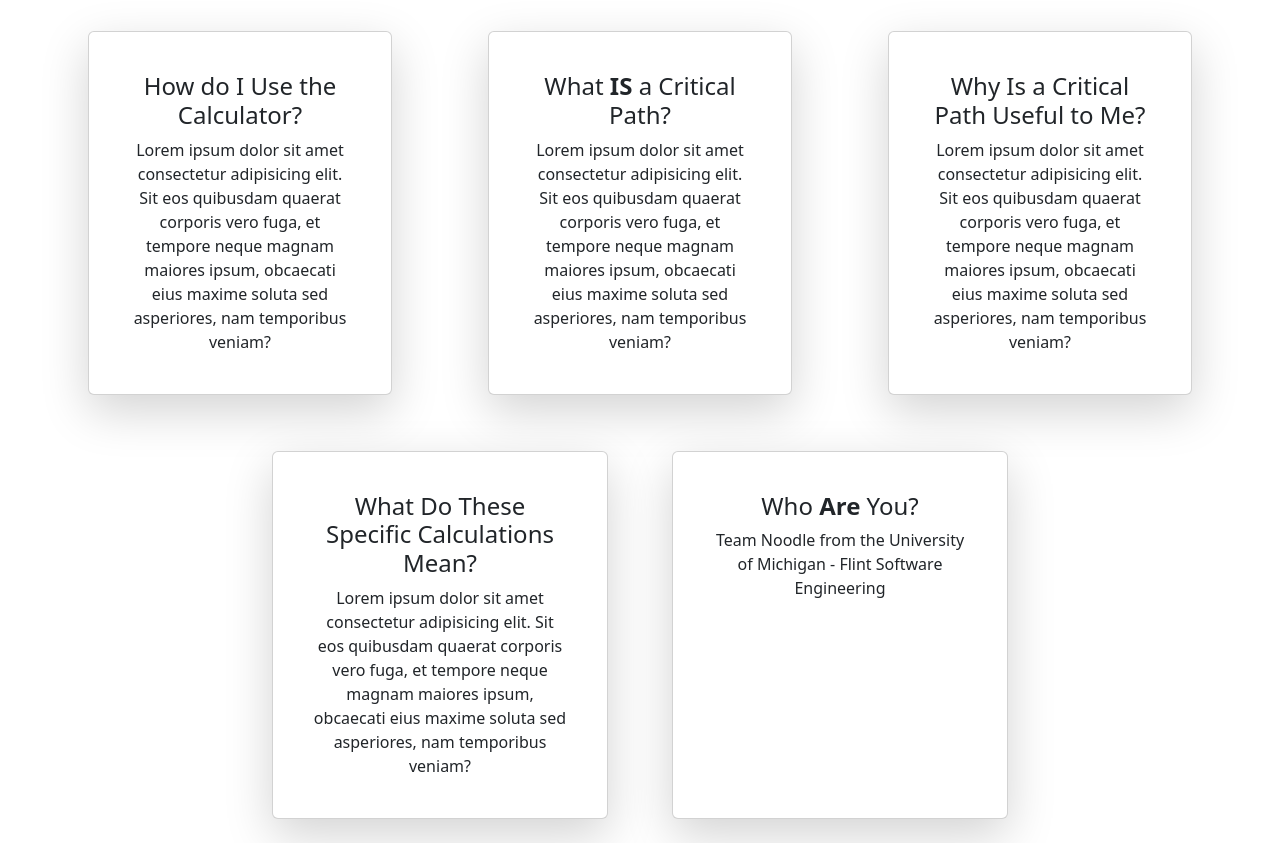
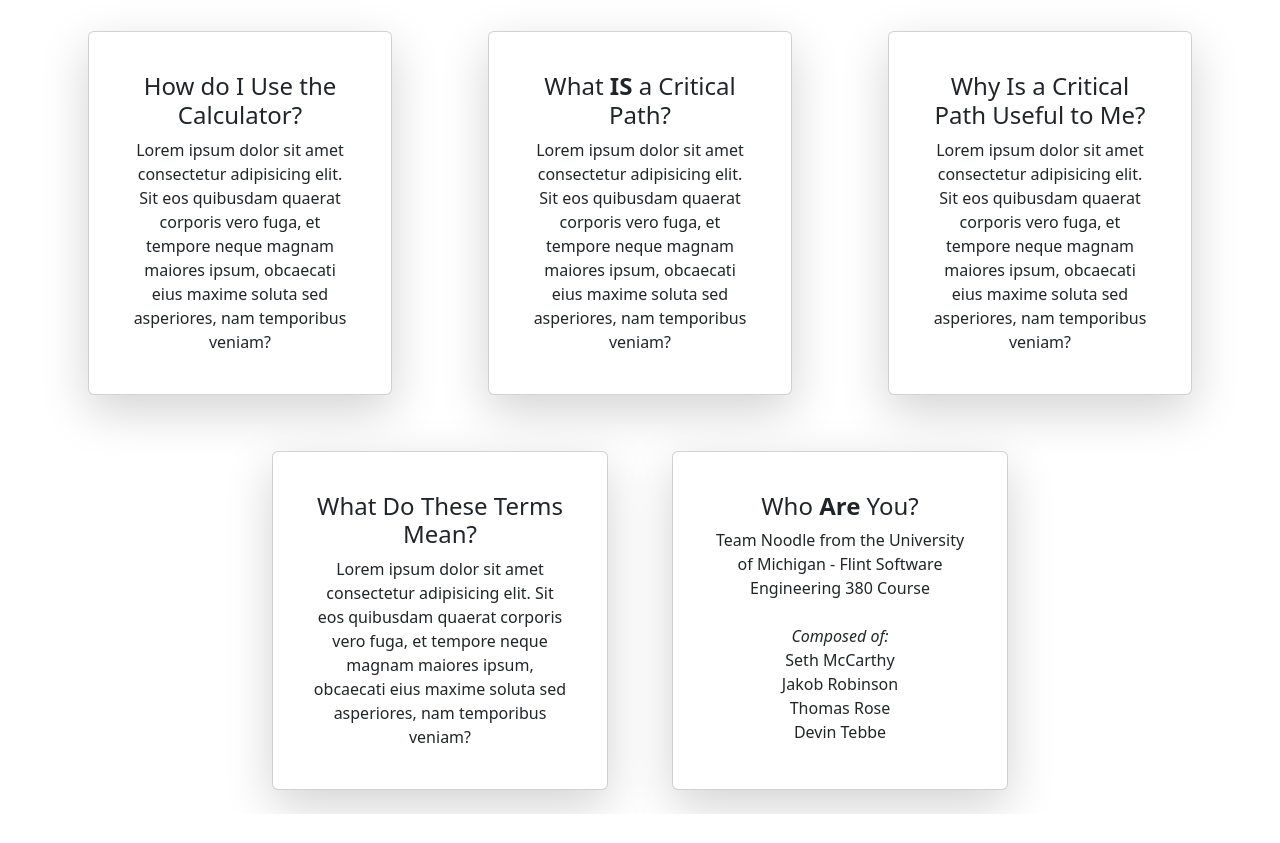
Before and after one commit to tomrosemm/Critical-Path-Calculator, a plain HTML site: page help.html in a window 1280 px wide. Shown: the part 141-984 px from the top of the page. After the commit the page ends 955 px from the top, so only its background shows below. Drawn offline with nearby package versions, Linux system fonts and the light colour scheme.

Commit message:
we put our name on it yay

```diff
--- a/help.html
+++ b/help.html
@@ -7,7 +7,7 @@
 
             .help-card {
                 width: 400px;
-                height: 400px;
+                height: auto;
                 margin: 4%;
             }
 
@@ -84,7 +84,7 @@
 
                 <div class="card help-card shadow-lg p-4 mb-4 bg-white">
                     <div class="card-body">
-                        <h4 class="card-title">What Do These Specific Calculations Mean?</h4>
+                        <h4 class="card-title">What Do These Terms Mean?</h4>
                         <p class="card-text help-scroll">Lorem ipsum dolor sit amet
                             consectetur adipisicing elit. Sit eos quibusdam
                             quaerat corporis vero fuga, et tempore neque magnam
@@ -96,7 +96,7 @@
                 <div class="card help-card shadow-lg p-4 mb-4 bg-white">
                     <div class="card-body">
                         <h4 class="card-title">Who <strong>Are</strong> You?</h4>
-                        <p class="card-text help-scroll">Team Noodle from the University of Michigan - Flint Software Engineering</p>
+                        <p class="card-text help-scroll">Team Noodle from the University of Michigan - Flint Software Engineering 380 Course<br><br><em>Composed of:</em><br>Seth McCarthy<br>Jakob Robinson<br>Thomas Rose<br>Devin Tebbe</p>
                     </div>
                 </div>
             </div>
```
